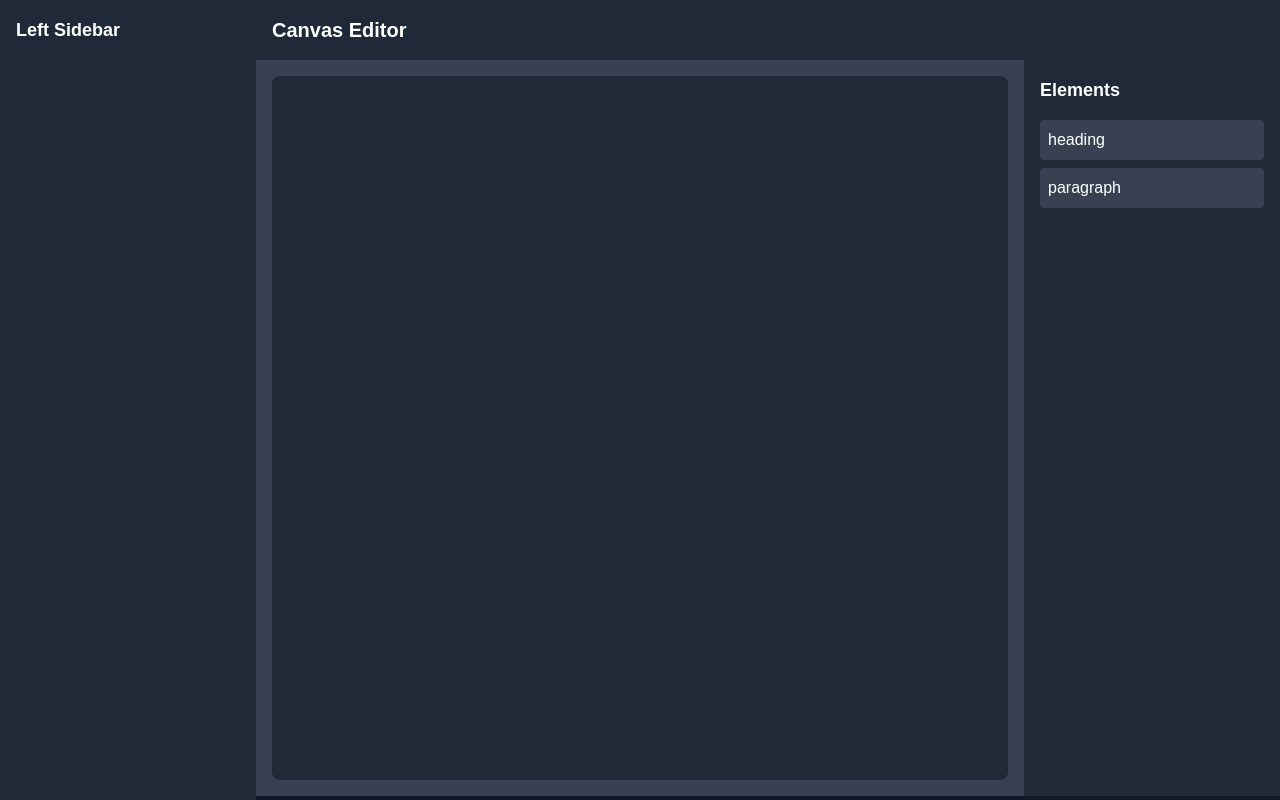
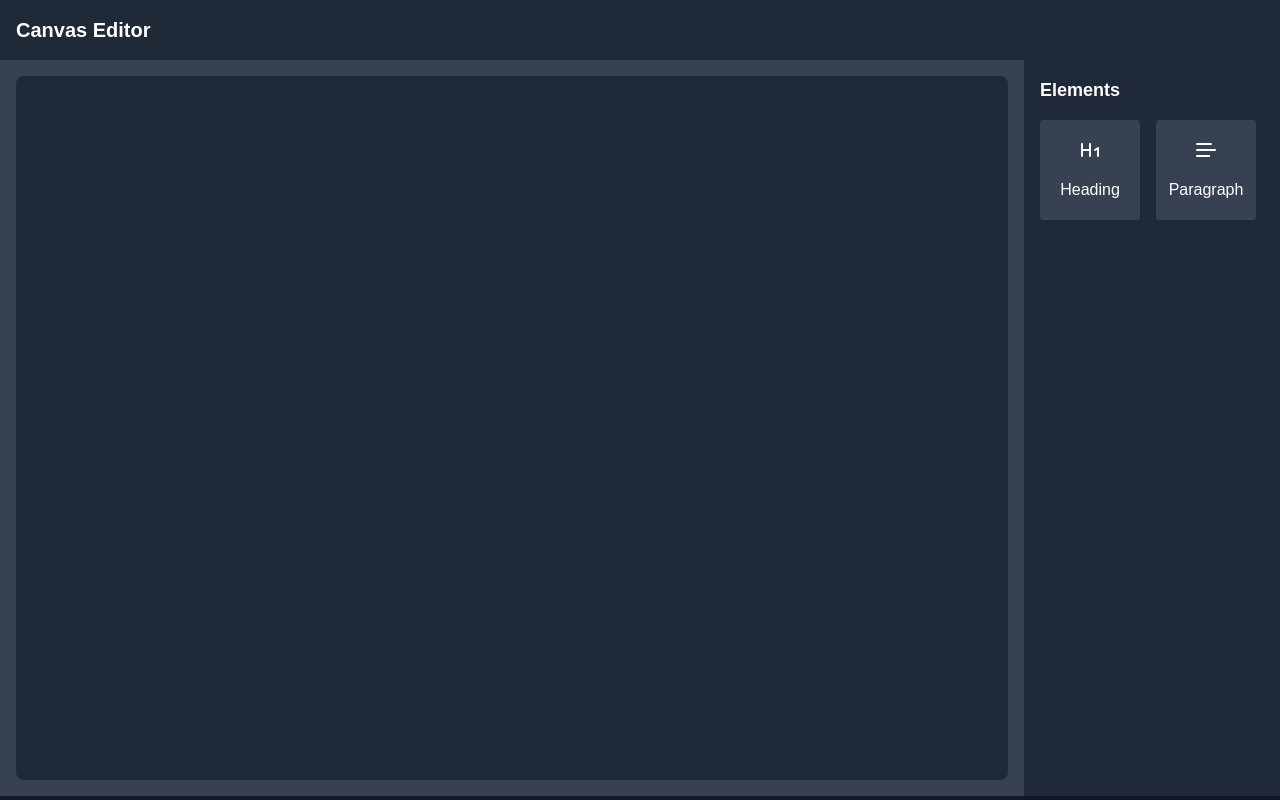
Before and after one commit to padhi190/react-email-builder, a Next.js app: page / in a window 1280 px wide. Built offline with nearby package versions, Linux system fonts and the light colour scheme.

Commit message:
display elements as buttons

```diff
--- a/src/app/page.tsx
+++ b/src/app/page.tsx
@@ -53,7 +53,7 @@ export default function Home() {
   return (
     <DndProvider backend={HTML5Backend}>
       <div className="flex h-screen bg-gray-900">
-        <LeftSidebar />
+        {/* <LeftSidebar /> */}
         <main className="flex-grow flex flex-col">
           <header className="bg-gray-800 p-4">
             <h1 className="text-white text-xl font-bold">Canvas Editor</h1>
--- a/src/components/Canvas.tsx
+++ b/src/components/Canvas.tsx
@@ -3,6 +3,7 @@ import { useDrag, useDrop } from 'react-dnd';
 import { EmailElement } from '@/types/EditorTypes';
 import { ElementRenderer } from '@/components/elements/ElementRenderer';
 import { RightSidebar } from './RightSidebar';
+import { cn } from '@/lib/utils';
 
 interface CanvasProps {
   elements: EmailElement[];
@@ -73,8 +74,6 @@ export function Canvas({
 
   return (
     <div className="flex flex-grow h-[calc(100vh-64px)]">
-      {' '}
-      {/* Adjust 64px based on your header height */}
       <div
         ref={dropRef}
         className="flex-grow bg-gray-700 p-4 overflow-hidden"
@@ -144,6 +143,11 @@ export function Canvas({
               position="below"
             />
           )}
+          <div
+            className={cn('w-full bg-blue-500 opacity-0 transition-opacity', {
+              'opacity-100 h-4': dropTarget?.index === elements.length,
+            })}
+          />
         </div>
       </div>
       <RightSidebar
@@ -231,7 +235,7 @@ function DraggableElement({
             e.stopPropagation();
             onDelete(element.id);
           }}
-          className="absolute top-0 right-0 bg-red-500 text-white p-1 rounded"
+          className="absolute top-0 right-0 bg-destructive text-white p-1 rounded"
         >
           Delete
         </button>
--- a/src/components/RightSidebar.tsx
+++ b/src/components/RightSidebar.tsx
@@ -2,10 +2,11 @@ import React, { useRef } from 'react';
 import { useDrag } from 'react-dnd';
 import { EmailElement } from '@/types/EditorTypes';
 import { ElementEditor } from '@/components/elements/ElementEditor';
+import { Heading1Icon, TentIcon, TextIcon } from 'lucide-react';
 
 const elementTypes: EmailElement[] = [
-  { id: 'heading', type: 'heading', content: 'Heading' },
-  { id: 'paragraph', type: 'paragraph', content: 'Paragraph' },
+  { id: 'heading', type: 'heading', content: 'Heading', icon: Heading1Icon },
+  { id: 'paragraph', type: 'paragraph', content: 'Paragraph', icon: TextIcon },
   // Add more element types as needed
 ];
 
@@ -25,9 +26,11 @@ export function RightSidebar({
       ) : (
         <>
           <h2 className="text-white text-lg font-semibold mb-4">Elements</h2>
-          {elementTypes.map((element) => (
-            <DraggableElementType key={element.id} element={element} />
-          ))}
+          <div className="grid grid-cols-2 gap-2">
+            {elementTypes.map((element) => (
+              <DraggableElementType key={element.id} element={element} />
+            ))}
+          </div>
         </>
       )}
     </div>
@@ -44,11 +47,14 @@ function DraggableElementType({ element }: { element: EmailElement }) {
   // Connect the drag ref to the div ref
   drag(dragRef);
 
+  const Icon = element.icon;
+
   return (
     <div
       ref={dragRef}
-      className="bg-gray-700 text-white p-2 mb-2 rounded cursor-move"
+      className="bg-gray-700 text-white p-2 rounded cursor-move flex flex-col justify-center items-center gap-4 h-[100px] w-[100px] capitalize"
     >
+      <Icon size={24} />
       {element.type}
     </div>
   );
--- a/src/types/EditorTypes.ts
+++ b/src/types/EditorTypes.ts
@@ -1,6 +1,7 @@
 export interface EmailElement {
   id: string;
   type: 'heading' | 'paragraph' | 'image' | 'button';
+  icon: React.ElementType;
   content: React.ReactNode;
   attributes?: Record<string, string>;
 }
```
